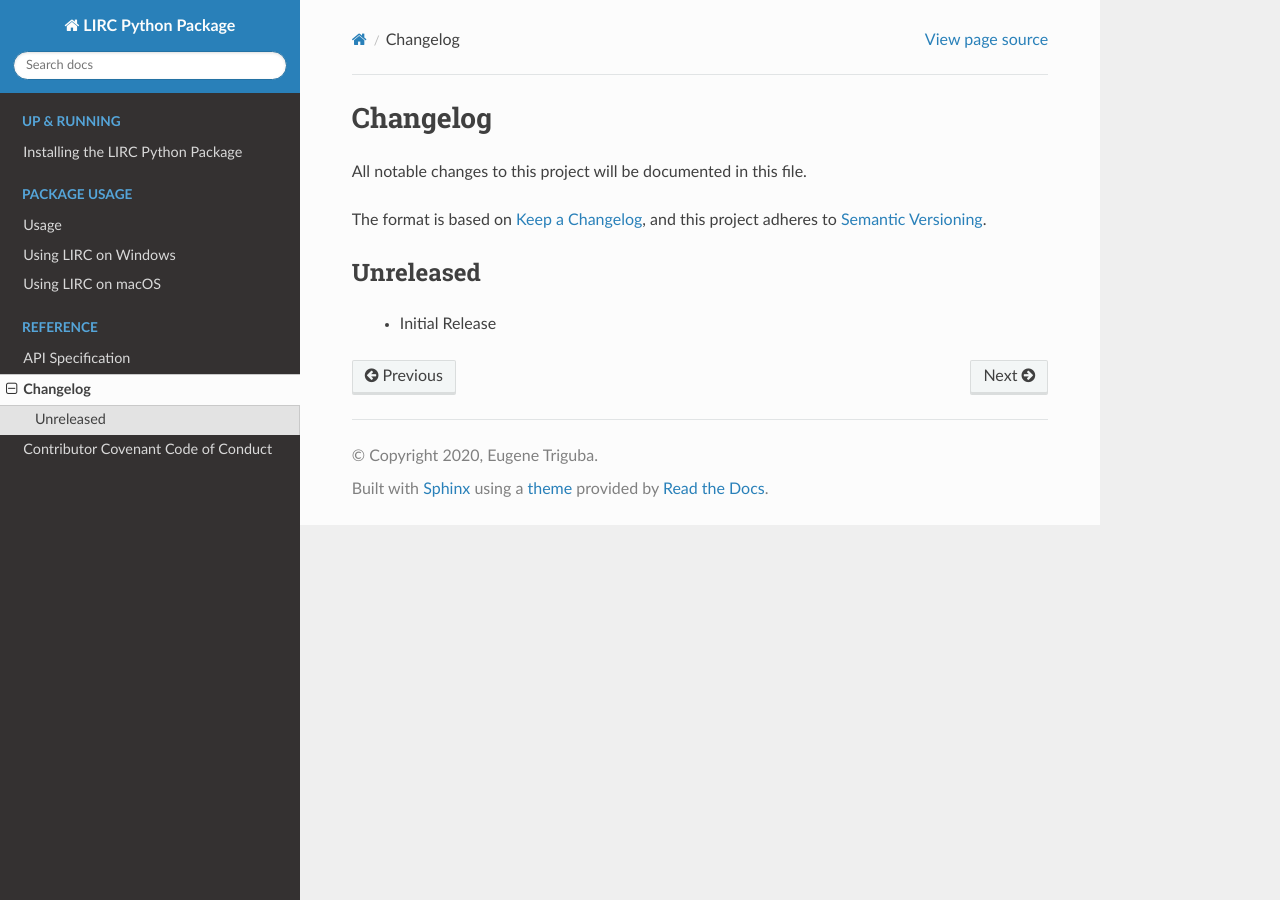
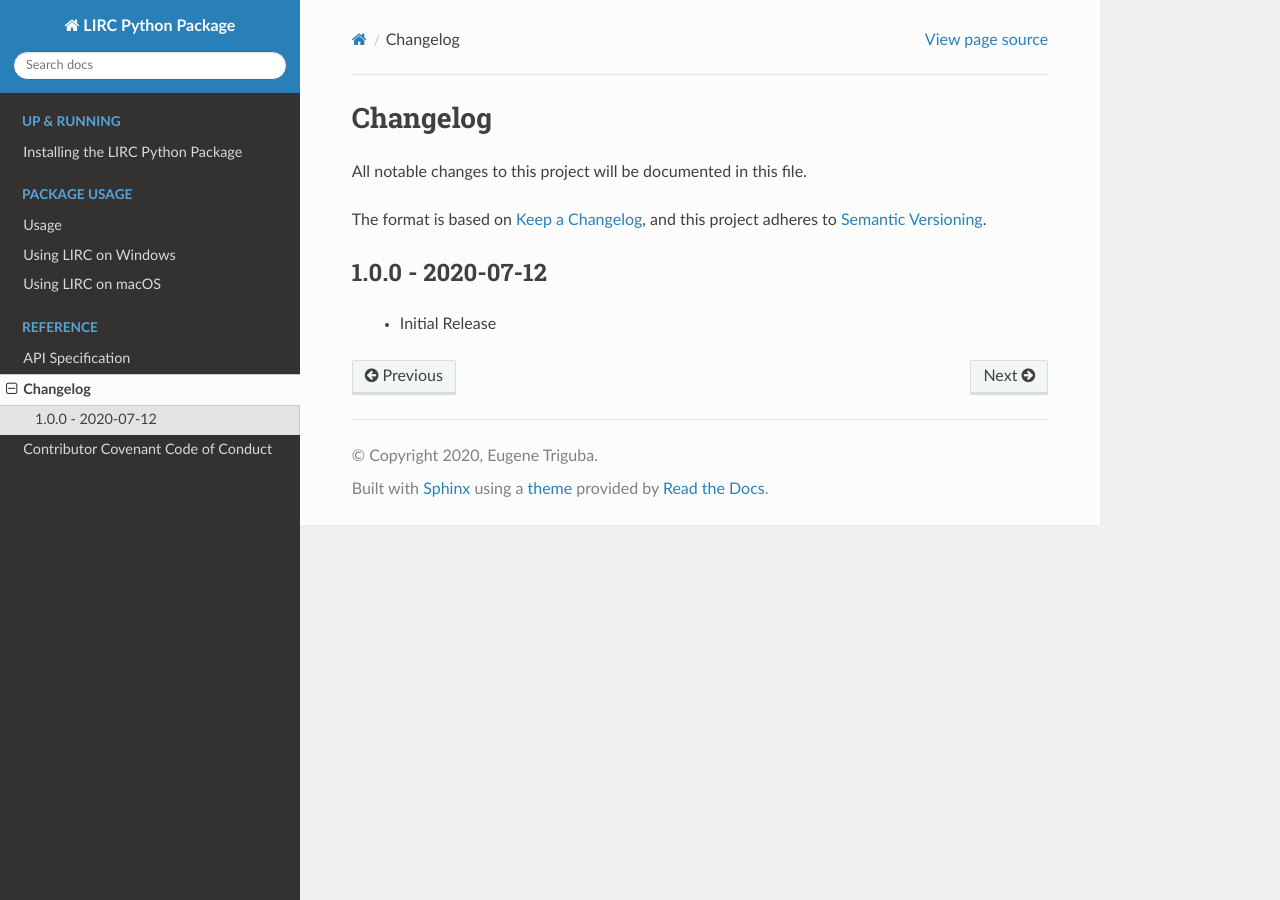
Before and after one commit to eugenetriguba/lirc, a Sphinx documentation site: the page built from docs/source/changelog.rst, in a window 1280 px wide. Built offline with Sphinx 7.4.7 and the Read the Docs theme 2.0.0, drawn with Linux system fonts in a browser that asks for light colours.

Commit message:
Bump version: 0.0.0 → 1.0.0

```diff
--- a/CHANGELOG.rst
+++ b/CHANGELOG.rst
@@ -7,7 +7,7 @@
 Changelog <https://keepachangelog.com/en/1.0.0/>`_, and this project
 adheres to `Semantic Versioning <https://semver.org/spec/v2.0.0.html>`_.
 
-Unreleased
+1.0.0 - 2020-07-12
 ------------------------------
 
   - Initial Release
--- a/docs/source/conf.py
+++ b/docs/source/conf.py
@@ -23,7 +23,7 @@
 author = "Eugene Triguba"
 
 # The full version, including alpha/beta/rc tags
-release = "0.0.0"
+release = "1.0.0"
 
 
 # -- General configuration ---------------------------------------------------
--- a/lirc/__init__.py
+++ b/lirc/__init__.py
@@ -7,7 +7,7 @@
 from .lirc import Lirc
 from .response import LircResponse
 
-__version__ = "0.0.0"
+__version__ = "1.0.0"
 
 __all__ = [
     "Lirc",
--- a/pyproject.toml
+++ b/pyproject.toml
@@ -1,6 +1,6 @@
 [tool.poetry]
 name = "lirc"
-version = "0.0.0"
+version = "1.0.0"
 description = "Interact with the daemon in the Linux Infrared Remote Control package"
 authors = ["Eugene Triguba <eugenetriguba@gmail.com>"]
 license = "MIT"
```
Also changed, not shown: .bumpversion.cfg.
